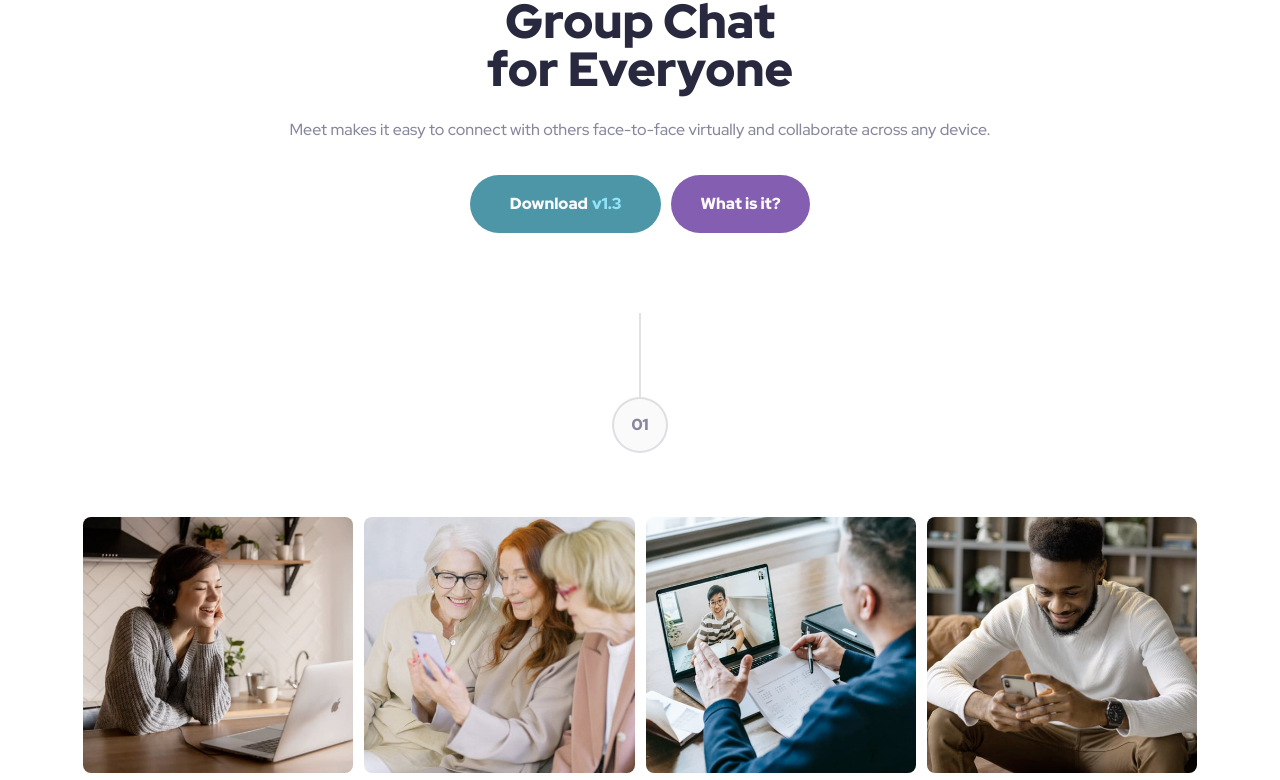
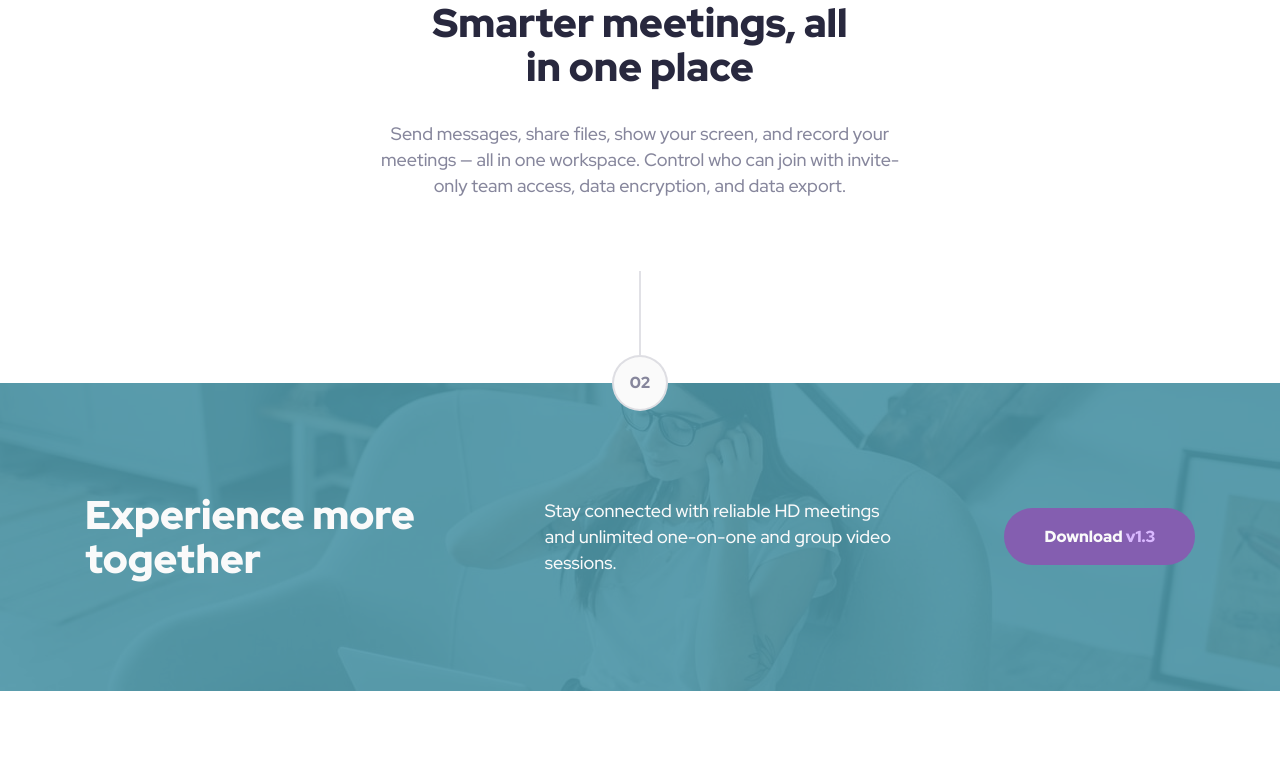
Before and after one commit to AA1057/meet-landing-page, a website built with Vite: page index.html in a window 1280 px wide. Shown: the part 1160-1940 px from the top of the page. After the commit the page ends 1851 px from the top, so only its background shows below. Built offline with nearby package versions, Linux system fonts and the light colour scheme.

Commit message:
Desktop design done

```diff
--- a/index.html
+++ b/index.html
@@ -16,15 +16,16 @@
         <img class="header-image" src="assets/logo.svg" alt="logo">
         <div class="hero-images">
           <img class="hero-image" src="assets/tablet/image-hero.png" alt="">
-          <img class="hero-image-desktop" src="assets/desktop/image-hero-left.png" alt="">
-          <img class="hero-image-desktop" src="assets/desktop/image-hero-right.png" alt="">
         </div>
+        <div class="hero-content">
           <h1 class="main-heading">Group Chat for Everyone</h1>
-        <p class="main-paragraph para">Meet makes it easy to connect with others face-to-face virtually and collaborate
+          <p class="main-paragraph para">Meet makes it easy to connect with others face-to-face virtually and
+            collaborate
             across any device.</p>
           <div class="buttons">
             <button class="download-button">Download <span>v1.3</span></button>
             <button class="info-button">What is it?</button>
+          </div>
         </div>
       </div>
     </div>
@@ -66,11 +67,21 @@
         <div class="cta">
           <div class="overlay"></div>
           <div class="content">
+            <div class="flex-group button-content">
+              <div class="content-button">
+                <div class="flex-group nobutton-content">
+                  <div class="div-heading">
                     <h2 class="cta-heading">Experience more together</h2>
-            <p class="cta-paragraph para">Stay connected with reliable HD meetings and unlimited one-on-one and group
+                  </div>
+                  <div class="div-para">
+                    <p class="cta-paragraph para">Stay connected with reliable HD meetings and unlimited one-on-one and
+                      group
                       video
                       sessions.</p>
+                  </div>
                   <button class="cta-button">Download <span>v1.3</span></button>
+                </div>
+              </div>
             </div>
           </div>
         </div>
--- a/style.css
+++ b/style.css
@@ -19,7 +19,7 @@
   --fs-semi-bold: 2.5rem;
   --fs-bold: 4rem;
   --fs-bold-tablet: 3rem;
-  --fs-bold-mobile: 2rem;
+  --fs-semi-bold-mobile: 2rem;
   --fw-regular: 500;
   --fw-bold: 900;
 }
@@ -104,7 +104,6 @@ body {
 }
 
 .wrapper {
-  /* max-width: 1110px; */
   width: 87%;
   margin-inline: auto;
   text-align: center;
@@ -135,10 +134,10 @@ header .wrapper {
 }
 
 .main-heading {
-  --fs-bold: 2.5rem;
+  --fs-bold-mobile: 2.5rem;
   margin-bottom: 1.5rem;
   color: var(--clr-black);
-  font-size: var(--fs-bold);
+  font-size: var(--fs-bold-mobile);
   font-weight: var(--fw-bold);
   line-height: 2.75rem;
   width: 10ch;
@@ -244,7 +243,7 @@ header .wrapper {
 .desc-heading {
   margin-bottom: 2rem;
   font-weight: var(--fw-bold);
-  font-size: var(--fs-bold-mobile);
+  font-size: var(--fs-semi-bold-mobile);
   color: var(--clr-black);
   line-height: 2.25rem;
 }
@@ -282,7 +281,6 @@ footer .cta-heading {
   background-repeat: no-repeat;
   background-size: cover;
   position: relative;
-  background-position: center;
   color: var(--clr-white);
 }
 
@@ -310,7 +308,7 @@ footer .cta-heading {
   --spacing-bottom: 1.5rem;
   margin-top: var(--spacing-top);
   margin-bottom: var(--spacing-bottom);
-  font-size: var(--fs-bold-mobile);
+  font-size: var(--fs-semi-bold-mobile);
   line-height: 2.25rem;
   font-weight: var(--fw-bold);
   position: relative;
@@ -430,8 +428,116 @@ footer .cta-heading {
   }
 }
 
-@media (min-width:1000px) {
-  .hero-image {
-    --spacing-bottom: 6.75rem;
+@media (min-width:950px) {
+  .header-image {
+    --spacing-top: 5rem;
+    --spacing-bottom: 0;
   }
+
+  .hero-images {
+    display: none;
+  }
+
+  .main-heading {
+    font-size: var(--fs-bold);
+    line-height: 4rem;
+    margin-bottom: 2rem;
+  }
+
+  .main-paragraph {
+    max-width: 540px;
+    font-size: var(--fs-regular);
+  }
+
+  .hero-content {
+    padding-top: 6.75rem;
+    background-image: url(assets/desktop/image-hero-left.png), url(assets/desktop/image-hero-right.png);
+    background-repeat: no-repeat;
+    background-position: -3%, 103% bottom;
+  }
+
+  .buttons {
+    margin-bottom: 6.875rem;
+  }
+
+  .main-images {
+    gap: 1.875rem;
+    margin-inline: 4.4625rem;
+  }
+
+  .desc {
+    --spacing-bottom: 2.75rem;
+  }
+
+  .desc-sub-heading {
+    --spacing-top: 5rem;
+  }
+
+  .desc-heading {
+    max-width: 445px;
+  }
+
+  .desc-paragraph {
+    font-size: var(--fs-regular);
+    max-width: 520px;
+  }
+
+  .flex-group {
+    display: flex;
+    justify-content: space-between;
+    align-items: center;
+    height: 100%;
+  }
+
+  .button-content {
+    justify-content: center;
+  }
+
+  .cta {
+    min-height: 308px;
+    background-image: url(assets/desktop/image-footer.jpg);
+    background-size: auto;
+    background-position: center;
+  }
+
+  .cta-heading {
+    --spacing-top: 0;
+    --spacing-bottom: 0;
+    text-align: left;
+    top: auto;
+    max-width: 350px;
+  }
+
+  footer .cta-heading {
+    width: 100%;
+  }
+
+  .cta-paragraph {
+    width: 100%;
+    text-align: left;
+    top: auto;
+    --spacing-bottom: 0;
+  }
+
+  .div-para {
+    max-width: 350px;
+
+  }
+
+  .cta-button {
+    top: auto;
+    --spacing-bottom: 0;
+  }
+
+  .content-button {
+    width: 100%;
+    margin-left: 1rem;
+    margin-right: 1rem;
+  }
+
+  .nobutton-content {
+    max-width: 1110px;
+    margin-inline: auto;
+  }
+
 }
```
Lines whose indentation alone changed are shown as unchanged.
